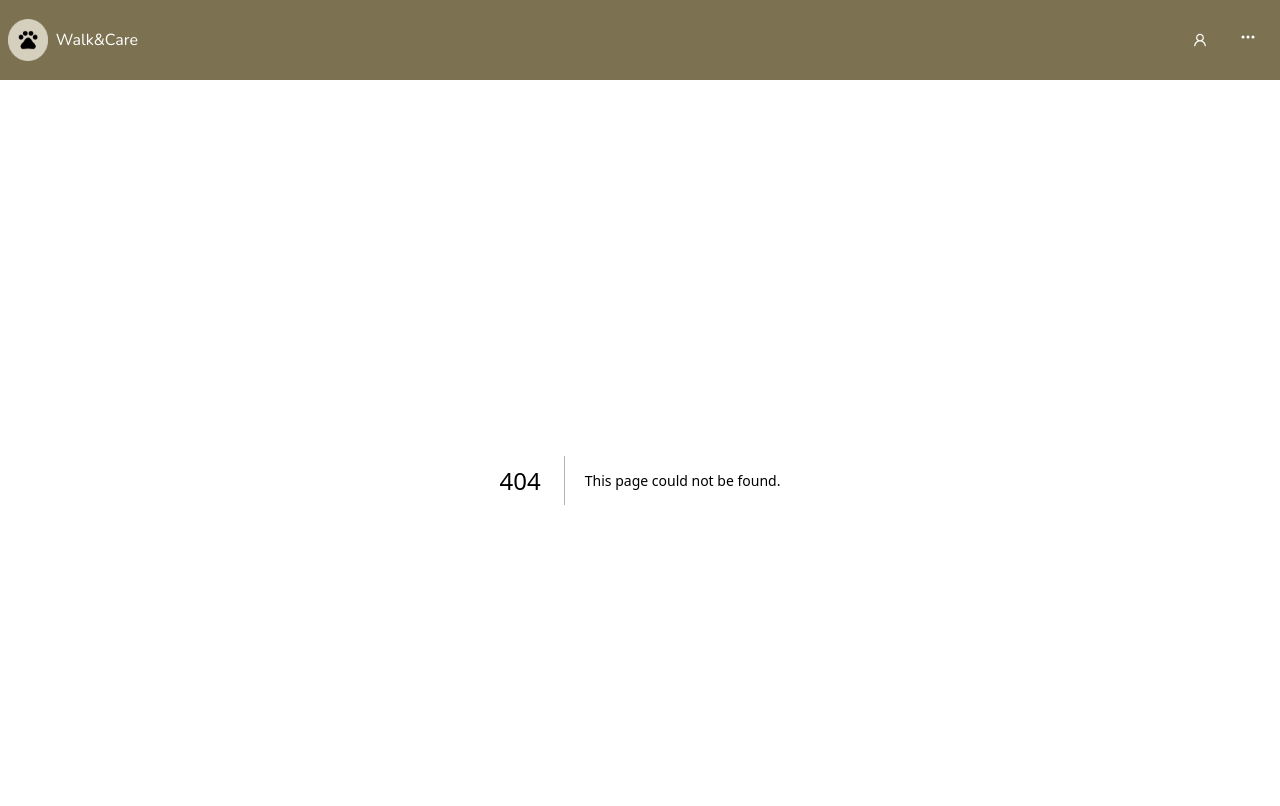
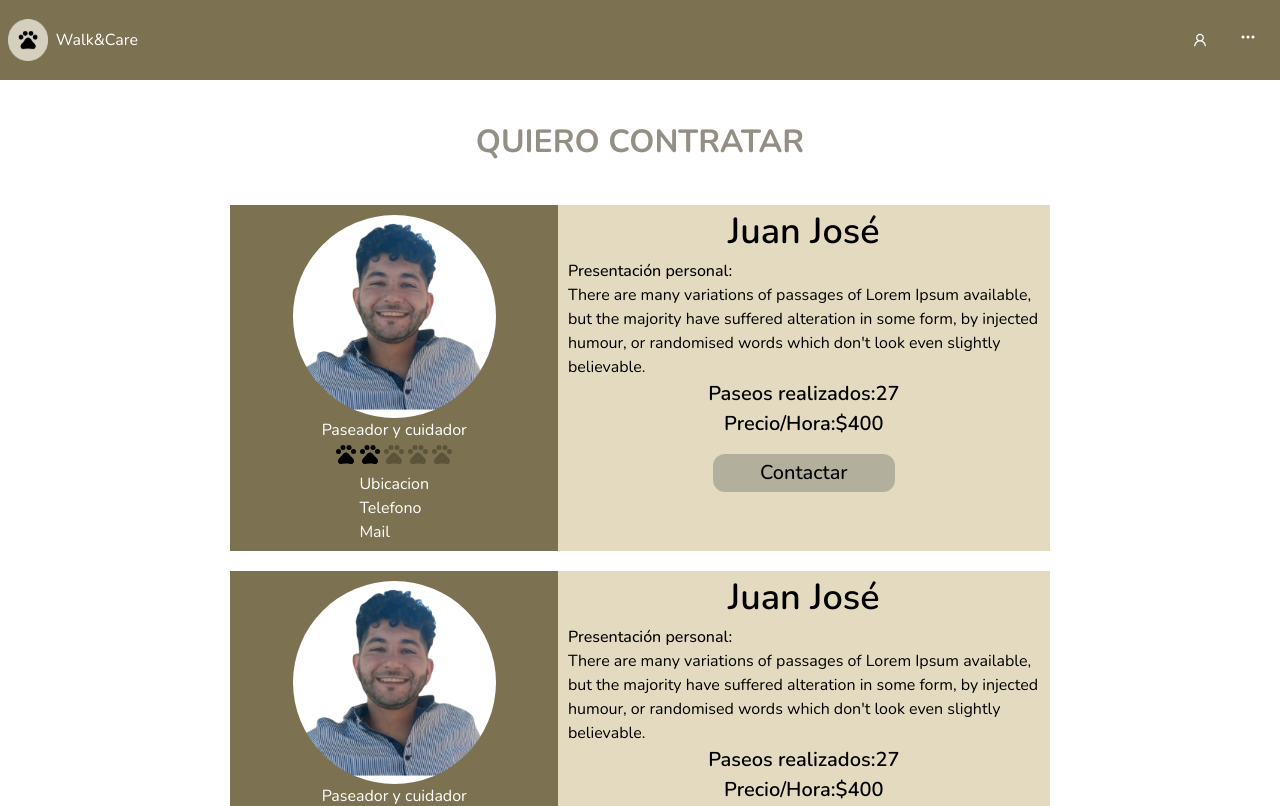
Before and after one commit to No-Country/s5-12-m-mern, a Next.js app in the folder frontend/: page /contratar in a window 1280 px wide. Before the commit this address had no page. Shown: the top 806 px of the page. Built offline with nearby package versions, Linux system fonts and the light colour scheme.

Commit message:
view styled & cards created

```diff
--- a/frontend/app/components/principal/Principal.jsx
+++ b/frontend/app/components/principal/Principal.jsx
@@ -1,4 +1,4 @@
-"use client";
+
 import React from "react";
 import styles from "./principal.module.css";
 import ClientWithButton from "./ClientWithButton";
--- a/frontend/app/components/testimonios/Card.jsx
+++ b/frontend/app/components/testimonios/Card.jsx
@@ -15,7 +15,7 @@ export default function Card() {
 
       <Image src={avatar} alt="testimonios"/>
       <p>"Neque porro quisquam est qui dolorem ipsum quia dolor sit amet, consectetur, adipisci velit..."</p>
-      <Image src={rating} className={ratingStars} alt="testimonios"/>
+      <RatingStart/>
 
     </div>
   );
--- /dev/null
+++ b/frontend/app/contratar/PaseadorCard.jsx
@@ -0,0 +1,50 @@
+"use client";
+import { Avatar } from "@mui/material";
+import Image from "next/image";
+import React from "react";
+import styles from "./paseadorCard.module.css";
+import AvatarImg from "../../public/eze.jpg";
+import RatingStart from "../components/testimonios/RatingStart";
+
+const {
+  paseadorCard,
+  paseadorProfile,
+  paseadorInfo,
+  profileImage,
+  paseadorName,
+  presentacionPaseador,
+  pPaseador,
+  centerAndBold,
+  contactarBtn,
+  data
+} = styles;
+
+export default function PaseadorCard() {
+  return (
+    <div className={paseadorCard}>
+      <div className={paseadorProfile}>
+        <Image src={AvatarImg} className={profileImage} />
+        <p>Paseador y cuidador</p>
+        <RatingStart />
+        <div className={data}>
+          <p>Ubicacion</p>
+          <p>Telefono</p>
+          <p>Mail</p>
+        </div>
+      </div>
+      <div className={paseadorInfo}>
+        <h3 className={paseadorName}>Juan José</h3>
+        <h5 className={presentacionPaseador}>Presentación personal:</h5>
+        <p className={pPaseador}>
+          There are many variations of passages of Lorem Ipsum available, but
+          the majority have suffered alteration in some form, by injected
+          humour, or randomised words which don't look even slightly believable.
+        </p>
+
+        <p className={centerAndBold}>Paseos realizados:27</p>
+        <p className={centerAndBold}>Precio/Hora:$400</p>
+        <button className={contactarBtn}>Contactar</button>
+      </div>
+    </div>
+  );
+}
--- /dev/null
+++ b/frontend/app/contratar/contratar.module.css
@@ -0,0 +1,12 @@
+.title{
+    text-align: center;
+    color:#938f84;
+    font-weight: 700;
+    font-size:xx-large;
+    padding: 3%;
+}
+
+.cardContainer{
+    width: 80%;
+    margin-left: 10%;
+}
--- /dev/null
+++ b/frontend/app/contratar/page.jsx
@@ -0,0 +1,17 @@
+import React from "react";
+import styles from "./contratar.module.css";
+import PaseadorCard from "./PaseadorCard";
+
+const { title, cardContainer } = styles;
+
+export default function Contratar() {
+  return (
+    <div>
+      <h1 className={title}>QUIERO CONTRATAR</h1>
+      <div className={cardContainer}>
+        <PaseadorCard />
+        <PaseadorCard />
+      </div>
+    </div>
+  );
+}
--- /dev/null
+++ b/frontend/app/contratar/paseadorCard.module.css
@@ -0,0 +1,74 @@
+.paseadorCard {
+  width: 80%;
+  display: flex;
+  justify-content: flex-start;
+  align-self: center;
+  margin-bottom: 2%;
+  margin-left: 10%;
+}
+
+.paseadorProfile {
+  display: flex;
+  flex-direction: column;
+  align-items: center;
+  justify-content: space-around;
+  background-color: #7c7150;
+  color: #ffffffff;
+  width: 40%;
+}
+
+.paseadorInfo {
+  width: 60%;
+  display: flex;
+  flex-direction: column;
+  background-color: #e3dabf;
+  align-items: center;
+  margin-bottom: 0;
+}
+
+.profileImage {
+  width: 203px;
+  height: 203px;
+  border-radius: 50%;
+  margin-top: 3%;
+}
+
+.paseadorName {
+  text-align: center;
+  font-size: 36px;
+  font-weight: 600;
+}
+
+.presentacionPaseador {
+  align-self: flex-start;
+  font-size: medium;
+  font-weight: 500;
+  margin-left: 2%;
+}
+
+.pPaseador {
+  text-align: start;
+  width: 98%;
+  margin-left: 2%;
+}
+
+.centerAndBold {
+  text-align: center;
+  font-size: 20px;
+  font-weight: 600;
+}
+
+.contactarBtn {
+  background-color: #b2b09c;
+  width: 182px;
+  height: 38px;
+  border-radius: 12px;
+  font-size: 20px;
+  font-weight: 500;
+  margin-bottom: 1%;
+  margin-top: 3%;
+}
+
+.data {
+  padding: 2%;
+}
```
Also changed, not shown: frontend/public/eze.jpg (added), 1 other file (tests, documents, lock files or other folders).
